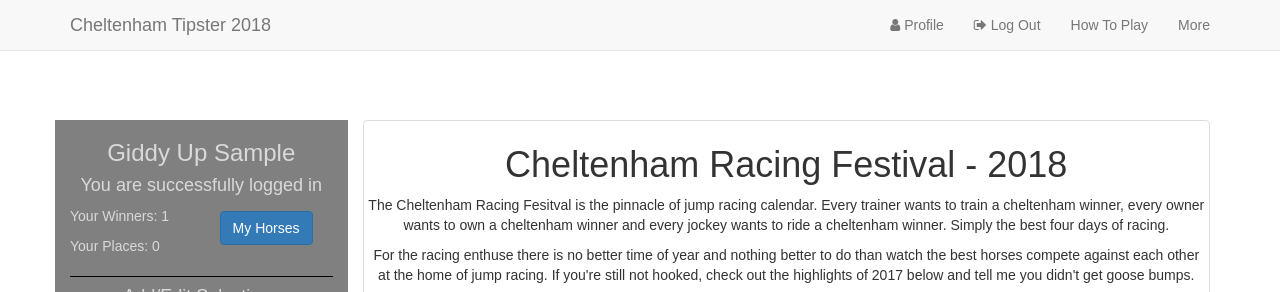
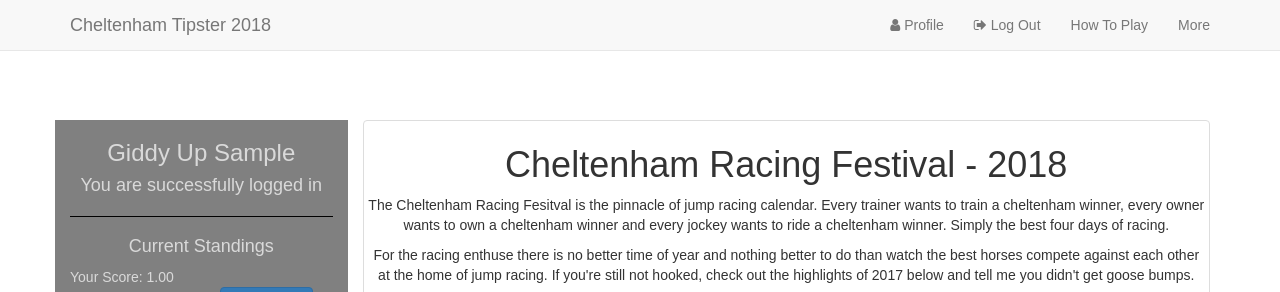
Before and after one commit to brianquinlan1989/django_tipster, a Django app: page / in a window 1280 px wide. Shown: the top 292 px of the page. Run offline with Django 3.2, Linux system fonts and the light colour scheme; a user stored in the database is signed in; tables that the repository leaves empty hold one stand-in row (values such as "Sample post"); some libraries are stand-ins or nearby versions.

Commit message:
added score to dashboard, sorted races displayed by time in user_selections.html and add_selections.html

```diff
--- a/home/templates/home/add_selection.html
+++ b/home/templates/home/add_selection.html
@@ -11,7 +11,7 @@
             <center><div class="form-group col-sm-12 col-md-6 col-lg-6">
                 {% csrf_token %}
                 <div class="thumbnail">
-                    {% for race in races %}
+                    {% for race in races|dictsort:"time"%}
                     <p>
                         <label for="id_race_{{race.id}}">{{race.time}} - {{race.name}}</label><br>
                         <select id="id_race_{{race.id}}" type="text" name="race_{{race.id}}"/>
--- a/home/templates/home/add_selection_confirmed.html
+++ b/home/templates/home/add_selection_confirmed.html
@@ -20,7 +20,7 @@
           </tr>
         </thead>
         <tbody>
-          {% for selection in user.selections.all %}
+          {% for selection in user.selections.all|dictsort:"runner.race.time"|dictsort:"runner.race.day.id" %}
           <tr>
             <td>Day {{selection.runner.race.day.id}}</td>
             <td>{{selection.runner.race.time}}</td>
--- a/home/templates/home/index.html
+++ b/home/templates/home/index.html
@@ -8,7 +8,12 @@
         <div class="col-xs-12 sm-col-12 col-md-3 col-lg-3 dashboard">
             <center><p><h3>Giddy Up {{ user.first_name }}</h3></p></center>
             <center><p><h4>You are successfully logged in</h4></p></center>
-            <p>Your Winners: {{winners}}<span><a href="{% url 'add_selection_confirmed' 4 %}" class="btn btn-primary select-button-margin my-horses-button pull-right">My Horses</a></span></p>
+            <hr>
+            <center><p><h4>Current Standings</h4></p></center>
+            {% for profile in profiles%}
+            <p>Your Score: {{profile.score}}<span><a href="{% url 'add_selection_confirmed' 4 %}" class="btn btn-primary my-horses-button pull-right">My Horses</a></span></p>
+            {% endfor %}
+            <p>Your Winners: {{winners}}</p>
             <p>Your Places: {{places}}</p>
             <hr>
             <p><h4><center>Add/Edit Selections</center></h4></p>
--- a/home/templates/home/user_selection.html
+++ b/home/templates/home/user_selection.html
@@ -29,7 +29,7 @@
           </tr>
         </thead>
         <tbody>
-        {% for selection in selections %}
+        {% for selection in selections|dictsort:"runner.race.time"%}
           <tr>
             <td>{{selection.runner.race.day.id}}</td>
             <td>{{selection.runner.race.time}}</td>
--- a/home/views.py
+++ b/home/views.py
@@ -22,6 +22,8 @@ def show_home(request):
     end = datetime.time(22, 59, 0)
     race_start_time = time_in_range(start, end, datetime.datetime.now().time())
 
+    profiles = Profile.objects.filter(user = request.user)
+
     winners = 0
     places = 0
     if request.user.is_authenticated:
@@ -31,12 +33,12 @@ def show_home(request):
             elif selection.runner.position is 2 or selection.runner.position is 3 or selection.runner.position is 4:
                  places +=1
 
-    return render(request, "home/index.html", {"race_start_time":race_start_time, 'winners':winners, 'places':places})
+    return render(request, "home/index.html", {"race_start_time":race_start_time, 'winners':winners, 'places':places, 'profiles':profiles})
 
 # renders the view for selecting horses, editing selections. Also if the user is logged in but not paid, this function will be redirected to payment page
 def add_selection(request, day):
-    # if request.user.profile.paid == False:
-    #     return redirect("make_payment")
+    if request.user.profile.paid == False:
+        return redirect("make_payment")
 
     active_day = get_object_or_404(Day, pk=day)
     if active_day.locked or time_in_range(datetime.time(23, 58, 0), datetime.time(23, 59, 0), datetime.datetime.now().time() ) :
--- a/static/css/style.css
+++ b/static/css/style.css
@@ -26,11 +26,12 @@ body {
 
 .my-horses-button {
     margin-right: 20px;
+    margin-top: 20px;
 }
 
 hr {
-    margin-top: 20px;
-    margin-bottom: 10px;
+    /*margin-top: 20px;*/
+    /*margin-bottom: 10px;*/
     border: 0;
     border-top: 1px solid black;
 }
```
